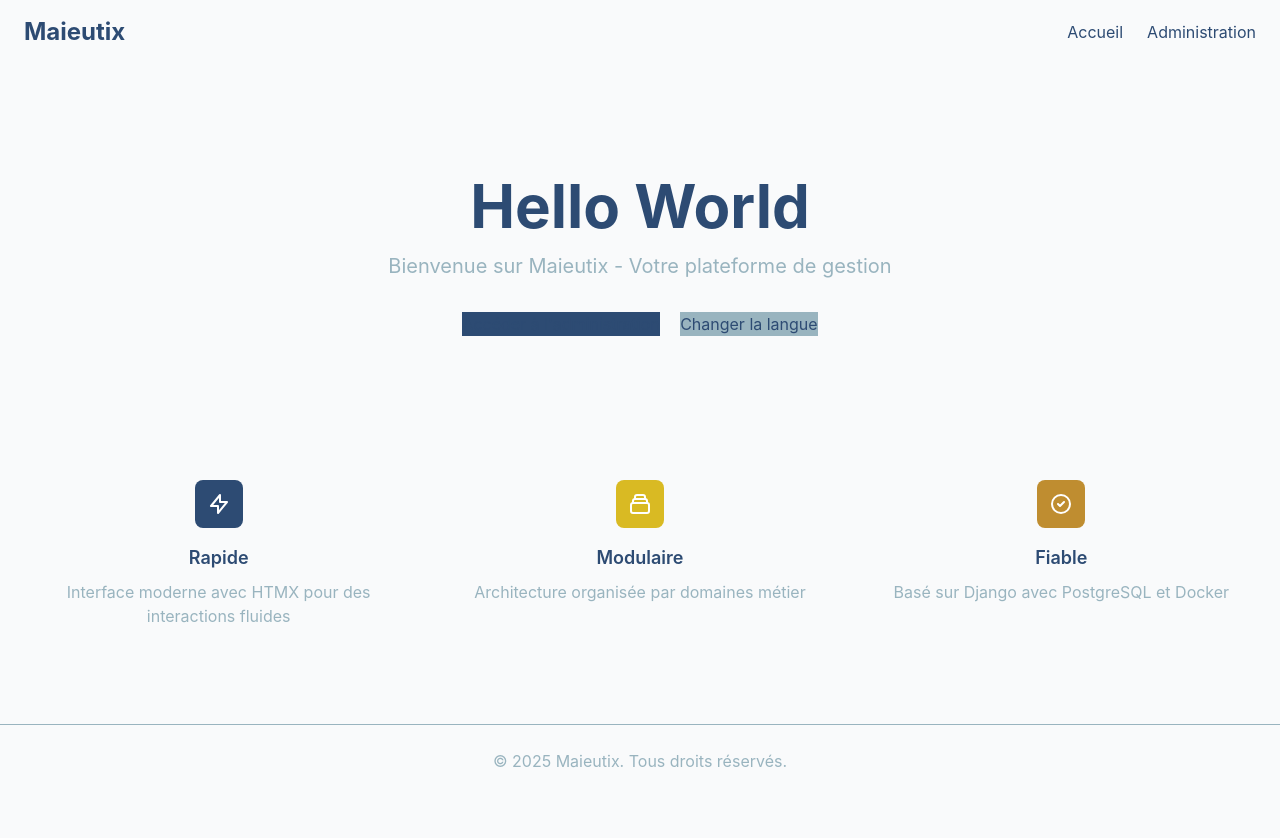
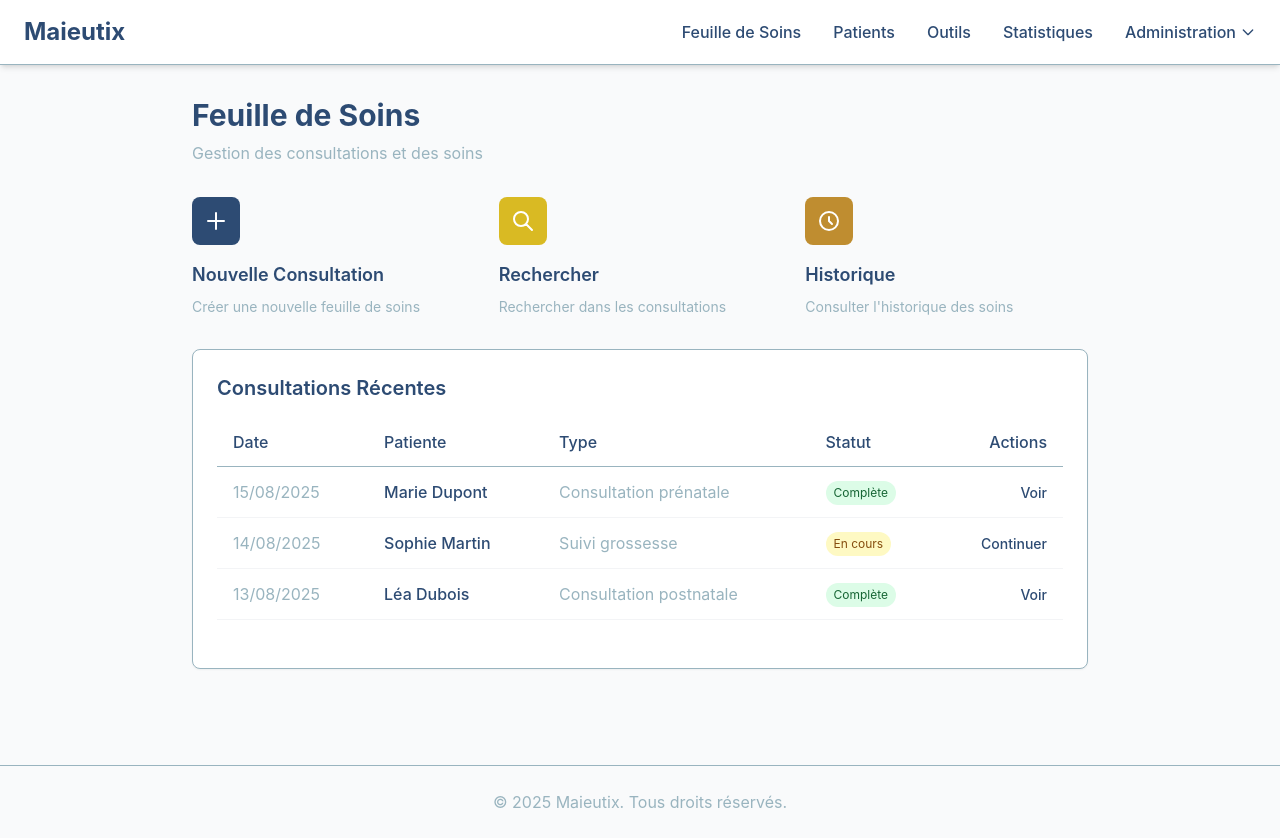
Before and after one commit to sloutmyv/maieutix, a Django app: page / in a window 1280 px wide. Before the commit the page ends 768 px from the top, so only its background shows below. Run offline with Django 5.2, Linux system fonts and the light colour scheme; some libraries are stand-ins or nearby versions.

Commit message:
Implement complete UI architecture with navigation system
- Create modular views structure following architectural guidelines
- Add comprehensive navbar with Feuille de Soins, Patients, Outils, Statistiques, Administration menus
- Implement dropdown Administration menu with Alpine.js
- Set Feuille de Soins as default homepage with consultation dashboard
- Create templates for all main sections
- Update URL routing for complete navigation
- Maintain clean separation of concerns (models/views/admin/templates)

🤖 Generated with [Claude Code](https://claude.ai/code)

Co-Authored-By: Claude <noreply@anthropic.com>

```diff
--- a/core/templates/core/base.html
+++ b/core/templates/core/base.html
@@ -37,15 +37,42 @@
 </head>
 <body class="bg-gray-50 text-primary">
     <!-- Navigation -->
-    <nav class="nav px-6 py-4">
+    <nav class="bg-white shadow-md border-b border-accent px-6 py-4">
         <div class="max-w-7xl mx-auto flex justify-between items-center">
             <h1 class="text-2xl font-bold text-primary">
-                <a href="/">Maieutix</a>
+                <a href="/" class="hover:text-secondary transition-colors">Maieutix</a>
             </h1>
 
-            <div class="flex space-x-6">
-                <a href="/" class="nav-link">Accueil</a>
-                <a href="/admin/" class="nav-link">Administration</a>
+            <div class="flex space-x-8">
+                <a href="/feuille-soins/" class="nav-link text-primary hover:text-highlight transition-colors font-medium">Feuille de Soins</a>
+                <a href="/patients/" class="nav-link text-primary hover:text-highlight transition-colors font-medium">Patients</a>
+                <a href="/outils/" class="nav-link text-primary hover:text-highlight transition-colors font-medium">Outils</a>
+                <a href="/statistiques/" class="nav-link text-primary hover:text-highlight transition-colors font-medium">Statistiques</a>
+
+                <!-- Menu Administration avec dropdown -->
+                <div x-data="{ open: false }" class="relative">
+                    <button @click="open = !open" class="nav-link text-primary hover:text-highlight transition-colors font-medium flex items-center">
+                        Administration
+                        <svg class="w-4 h-4 ml-1" fill="none" stroke="currentColor" viewBox="0 0 24 24">
+                            <path stroke-linecap="round" stroke-linejoin="round" stroke-width="2" d="M19 9l-7 7-7-7"></path>
+                        </svg>
+                    </button>
+
+                    <div x-show="open"
+                         @click.outside="open = false"
+                         x-transition:enter="transition ease-out duration-100"
+                         x-transition:enter-start="transform opacity-0 scale-95"
+                         x-transition:enter-end="transform opacity-100 scale-100"
+                         x-transition:leave="transition ease-in duration-75"
+                         x-transition:leave-start="transform opacity-100 scale-100"
+                         x-transition:leave-end="transform opacity-0 scale-95"
+                         class="absolute right-0 mt-2 w-48 bg-white rounded-md shadow-lg border border-accent z-10">
+                        <div class="py-1">
+                            <a href="/administration/sages-femmes/" class="block px-4 py-2 text-sm text-primary hover:bg-accent hover:bg-opacity-10 transition-colors">Sages Femmes</a>
+                            <a href="/admin/" class="block px-4 py-2 text-sm text-primary hover:bg-accent hover:bg-opacity-10 transition-colors">Interface Admin</a>
+                        </div>
+                    </div>
+                </div>
             </div>
         </div>
     </nav>
--- /dev/null
+++ b/core/templates/core/feuille_soins.html
@@ -0,0 +1,137 @@
+{% extends 'core/base.html' %}
+{% load static %}
+
+{% block title %}Feuille de Soins - Maieutix{% endblock %}
+
+{% block content %}
+<div class="max-w-4xl mx-auto">
+    <!-- En-tête -->
+    <div class="mb-8">
+        <h1 class="text-3xl font-bold text-primary mb-2">Feuille de Soins</h1>
+        <p class="text-accent">Gestion des consultations et des soins</p>
+    </div>
+
+    <!-- Actions rapides -->
+    <div class="grid md:grid-cols-3 gap-6 mb-8">
+        <div class="card hover:shadow-lg transition-shadow cursor-pointer"
+             hx-get="/feuille-soins/nouvelle/"
+             hx-target="#main-content"
+             hx-swap="innerHTML">
+            <div class="w-12 h-12 bg-primary rounded-lg mb-4 flex items-center justify-center">
+                <svg class="w-6 h-6 text-white" fill="none" stroke="currentColor" viewBox="0 0 24 24">
+                    <path stroke-linecap="round" stroke-linejoin="round" stroke-width="2" d="M12 4v16m8-8H4"></path>
+                </svg>
+            </div>
+            <h3 class="text-lg font-semibold text-primary mb-2">Nouvelle Consultation</h3>
+            <p class="text-accent text-sm">Créer une nouvelle feuille de soins</p>
+        </div>
+
+        <div class="card hover:shadow-lg transition-shadow cursor-pointer"
+             hx-get="/feuille-soins/recherche/"
+             hx-target="#main-content"
+             hx-swap="innerHTML">
+            <div class="w-12 h-12 bg-highlight rounded-lg mb-4 flex items-center justify-center">
+                <svg class="w-6 h-6 text-white" fill="none" stroke="currentColor" viewBox="0 0 24 24">
+                    <path stroke-linecap="round" stroke-linejoin="round" stroke-width="2" d="M21 21l-6-6m2-5a7 7 0 11-14 0 7 7 0 0114 0z"></path>
+                </svg>
+            </div>
+            <h3 class="text-lg font-semibold text-primary mb-2">Rechercher</h3>
+            <p class="text-accent text-sm">Rechercher dans les consultations</p>
+        </div>
+
+        <div class="card hover:shadow-lg transition-shadow cursor-pointer"
+             hx-get="/feuille-soins/historique/"
+             hx-target="#main-content"
+             hx-swap="innerHTML">
+            <div class="w-12 h-12 bg-warning rounded-lg mb-4 flex items-center justify-center">
+                <svg class="w-6 h-6 text-white" fill="none" stroke="currentColor" viewBox="0 0 24 24">
+                    <path stroke-linecap="round" stroke-linejoin="round" stroke-width="2" d="M12 8v4l3 3m6-3a9 9 0 11-18 0 9 9 0 0118 0z"></path>
+                </svg>
+            </div>
+            <h3 class="text-lg font-semibold text-primary mb-2">Historique</h3>
+            <p class="text-accent text-sm">Consulter l'historique des soins</p>
+        </div>
+    </div>
+
+    <!-- Contenu principal -->
+    <div id="main-content" class="bg-white rounded-lg shadow-sm border border-accent p-6">
+        <!-- Tableau de bord des consultations récentes -->
+        <div class="mb-6">
+            <h2 class="text-xl font-semibold text-primary mb-4">Consultations Récentes</h2>
+            <div class="overflow-x-auto">
+                <table class="w-full table-auto">
+                    <thead>
+                        <tr class="border-b border-accent">
+                            <th class="text-left py-3 px-4 text-primary font-medium">Date</th>
+                            <th class="text-left py-3 px-4 text-primary font-medium">Patiente</th>
+                            <th class="text-left py-3 px-4 text-primary font-medium">Type</th>
+                            <th class="text-left py-3 px-4 text-primary font-medium">Statut</th>
+                            <th class="text-right py-3 px-4 text-primary font-medium">Actions</th>
+                        </tr>
+                    </thead>
+                    <tbody>
+                        <!-- Exemple de ligne -->
+                        <tr class="border-b border-gray-100 hover:bg-gray-50">
+                            <td class="py-3 px-4 text-accent">15/08/2025</td>
+                            <td class="py-3 px-4 text-primary font-medium">Marie Dupont</td>
+                            <td class="py-3 px-4 text-accent">Consultation prénatale</td>
+                            <td class="py-3 px-4">
+                                <span class="inline-flex px-2 py-1 text-xs rounded-full bg-green-100 text-green-800">
+                                    Complète
+                                </span>
+                            </td>
+                            <td class="py-3 px-4 text-right">
+                                <button class="text-primary hover:text-highlight text-sm font-medium">
+                                    Voir
+                                </button>
+                            </td>
+                        </tr>
+                        <tr class="border-b border-gray-100 hover:bg-gray-50">
+                            <td class="py-3 px-4 text-accent">14/08/2025</td>
+                            <td class="py-3 px-4 text-primary font-medium">Sophie Martin</td>
+                            <td class="py-3 px-4 text-accent">Suivi grossesse</td>
+                            <td class="py-3 px-4">
+                                <span class="inline-flex px-2 py-1 text-xs rounded-full bg-yellow-100 text-yellow-800">
+                                    En cours
+                                </span>
+                            </td>
+                            <td class="py-3 px-4 text-right">
+                                <button class="text-primary hover:text-highlight text-sm font-medium">
+                                    Continuer
+                                </button>
+                            </td>
+                        </tr>
+                        <tr class="border-b border-gray-100 hover:bg-gray-50">
+                            <td class="py-3 px-4 text-accent">13/08/2025</td>
+                            <td class="py-3 px-4 text-primary font-medium">Léa Dubois</td>
+                            <td class="py-3 px-4 text-accent">Consultation postnatale</td>
+                            <td class="py-3 px-4">
+                                <span class="inline-flex px-2 py-1 text-xs rounded-full bg-green-100 text-green-800">
+                                    Complète
+                                </span>
+                            </td>
+                            <td class="py-3 px-4 text-right">
+                                <button class="text-primary hover:text-highlight text-sm font-medium">
+                                    Voir
+                                </button>
+                            </td>
+                        </tr>
+                    </tbody>
+                </table>
+            </div>
+        </div>
+
+        <!-- Message si aucune consultation -->
+        <div class="text-center py-8" style="display: none;" id="no-consultations">
+            <div class="w-16 h-16 bg-accent bg-opacity-20 rounded-full mx-auto mb-4 flex items-center justify-center">
+                <svg class="w-8 h-8 text-accent" fill="none" stroke="currentColor" viewBox="0 0 24 24">
+                    <path stroke-linecap="round" stroke-linejoin="round" stroke-width="2" d="M9 12h6m-6 4h6m2 5H7a2 2 0 01-2-2V5a2 2 0 012-2h5.586a1 1 0 01.707.293l5.414 5.414a1 1 0 01.293.707V19a2 2 0 01-2 2z"></path>
+                </svg>
+            </div>
+            <h3 class="text-lg font-medium text-primary mb-2">Aucune consultation récente</h3>
+            <p class="text-accent mb-4">Commencez par créer votre première feuille de soins</p>
+            <button class="btn-primary">Nouvelle Consultation</button>
+        </div>
+    </div>
+</div>
+{% endblock %}
--- a/core/views.py
+++ /dev/null
@@ -1,4 +0,0 @@
-from django.shortcuts import render
-
-def home(request):
-    return render(request, 'core/home.html')
--- /dev/null
+++ b/core/views/feuille_soins.py
@@ -0,0 +1,77 @@
+"""
+Views pour la gestion des feuilles de soins
+Logique métier et interactions pour les consultations
+"""
+
+from django.shortcuts import render
+
+
+def home_view(request):
+    """
+    Vue pour la page d'accueil - redirige vers feuille de soins
+    """
+    return feuille_soins_view(request)
+
+
+def feuille_soins_view(request):
+    """
+    Vue principale pour la gestion des feuilles de soins
+    Affiche le tableau de bord des consultations
+    """
+    context = {
+        'page_title': 'Feuille de Soins',
+        'consultations_recentes': [
+            {
+                'date': '15/08/2025',
+                'patiente': 'Marie Dupont',
+                'type': 'Consultation prénatale',
+                'statut': 'complete',
+                'statut_label': 'Complète'
+            },
+            {
+                'date': '14/08/2025',
+                'patiente': 'Sophie Martin',
+                'type': 'Suivi grossesse',
+                'statut': 'en_cours',
+                'statut_label': 'En cours'
+            },
+            {
+                'date': '13/08/2025',
+                'patiente': 'Léa Dubois',
+                'type': 'Consultation postnatale',
+                'statut': 'complete',
+                'statut_label': 'Complète'
+            }
+        ]
+    }
+    return render(request, 'core/feuille_soins.html', context)
+
+
+def nouvelle_consultation_view(request):
+    """
+    Vue pour créer une nouvelle consultation
+    """
+    context = {
+        'page_title': 'Nouvelle Consultation'
+    }
+    return render(request, 'core/feuille_soins/nouvelle.html', context)
+
+
+def recherche_consultation_view(request):
+    """
+    Vue pour rechercher dans les consultations
+    """
+    context = {
+        'page_title': 'Recherche Consultations'
+    }
+    return render(request, 'core/feuille_soins/recherche.html', context)
+
+
+def historique_consultation_view(request):
+    """
+    Vue pour l'historique des consultations
+    """
+    context = {
+        'page_title': 'Historique Consultations'
+    }
+    return render(request, 'core/feuille_soins/historique.html', context)
--- a/maieutix/urls.py
+++ b/maieutix/urls.py
@@ -16,9 +16,17 @@ Including another URLconf
 """
 from django.contrib import admin
 from django.urls import path
-from core.views import home
+from core.views import (
+    home_view, feuille_soins_view, patients_view, outils_view,
+    statistiques_view, administration_sages_femmes_view
+)
 
 urlpatterns = [
-    path('', home, name='home'),
+    path('', home_view, name='home'),
+    path('feuille-soins/', feuille_soins_view, name='feuille_soins'),
+    path('patients/', patients_view, name='patients'),
+    path('outils/', outils_view, name='outils'),
+    path('statistiques/', statistiques_view, name='statistiques'),
+    path('administration/sages-femmes/', administration_sages_femmes_view, name='administration_sages_femmes'),
     path('admin/', admin.site.urls),
 ]
```
Also changed, not shown: core/templates/core/administration/sages_femmes.html (added, +18 -0 lines), core/templates/core/outils/index.html (added, +18 -0 lines), core/templates/core/patients/index.html (added, +18 -0 lines), core/templates/core/statistiques/index.html (added, +18 -0 lines), core/views/__init__.py (added, +19 -0 lines), core/views/administration.py (added, +37 -0 lines), core/views/outils.py (added, +37 -0 lines), core/views/patients.py (added, +38 -0 lines), core/views/statistiques.py (added, +37 -0 lines), README.md.
